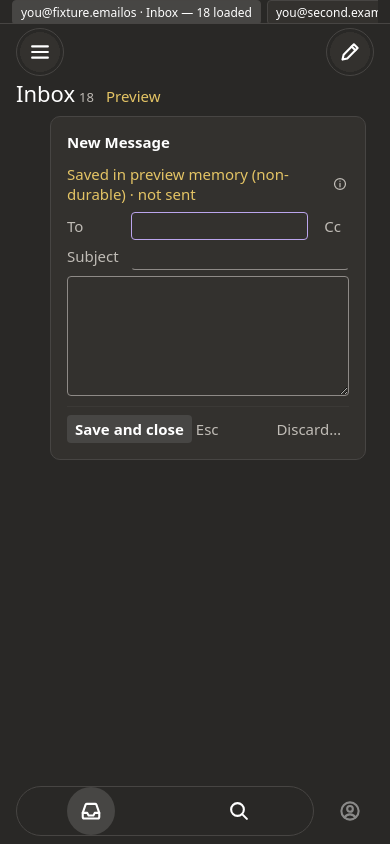
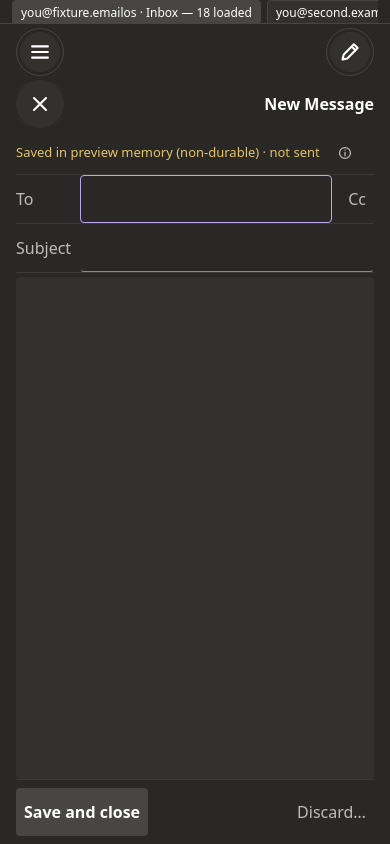
Before and after one commit to BbrSofiane/email-os, a Vue app: page / in a window 390 px wide. Both pictures are taken after a click on the button "Compose". Built offline with nearby package versions, Linux system fonts and the light colour scheme.

Commit message:
feat(mobile): lay out compact compose sheet

```diff
--- a/src/App.vue
+++ b/src/App.vue
@@ -2333,6 +2333,7 @@ const searchSyntaxEditHint = computed(() =>
                non-inert while composing. -->
           <ComposeCard
             v-if="composeCardOpen && !readerOpen"
+            :compact="layoutMode === 'compact'"
             :recipient-label="composeRecipientLabel"
             :notice="cardNotice"
             :active-ref="drafts.activeRef.value"
@@ -2546,6 +2547,7 @@ const searchSyntaxEditHint = computed(() =>
                  like the reply composer above it. -->
             <ComposeCard
               v-if="composeCardOpen && readerOpen"
+              :compact="layoutMode === 'compact'"
               :recipient-label="composeRecipientLabel"
               :notice="cardNotice"
               :active-ref="drafts.activeRef.value"
--- a/src/assets/mobile/compose.css
+++ b/src/assets/mobile/compose.css
@@ -1 +1,124 @@
 /* Compact compose surfaces. */
+.app[data-layout="compact"] .compose-card {
+  position: absolute;
+  z-index: 30;
+  inset: 0;
+  display: flex;
+  min-width: 0;
+  min-height: 0;
+  flex-direction: column;
+  margin: 0;
+  overflow: hidden;
+  border: 0;
+  border-radius: 0;
+  padding: 0 0 calc(env(safe-area-inset-bottom));
+  background: var(--surface);
+  font-size: 1rem;
+  line-height: 1.5;
+}
+.app[data-layout="compact"] .compose-card > .composer-body {
+  position: absolute;
+  inset: 0;
+  gap: 0;
+  overflow: hidden;
+  padding: 0 16px calc(8px + env(safe-area-inset-bottom));
+  background: var(--surface);
+}
+.app[data-layout="compact"] .compose-card .composer-top {
+  flex: none;
+  min-height: 56px;
+  align-items: center;
+  justify-content: flex-start;
+  border-bottom: 1px solid var(--rule);
+}
+.app[data-layout="compact"] .compose-card .composer-heading h2 {
+  margin: 0;
+  font-size: 1rem;
+  font-weight: 600;
+}
+.app[data-layout="compact"] .compose-card .composer-heading {
+  display: flex;
+  align-items: center;
+  gap: 12px;
+}
+.app[data-layout="compact"] .compose-card .compose-sheet-close {
+  display: grid;
+  flex: none;
+  width: 48px;
+  height: 48px;
+  place-items: center;
+  border: 0;
+  border-radius: 50%;
+  background: var(--surface-raised);
+}
+.app[data-layout="compact"] .compose-card .compose-sheet-close svg {
+  width: 24px;
+  height: 24px;
+}
+.app[data-layout="compact"] .compose-card .composer-status-group {
+  flex: none;
+  align-items: center;
+  font-size: var(--mobile-type-meta);
+}
+.app[data-layout="compact"] .compose-card .draft-status {
+  margin: 0;
+  font-size: var(--mobile-type-meta);
+}
+.app[data-layout="compact"] .compose-card .composer-caveat-toggle {
+  min-width: 48px;
+  min-height: 48px;
+  align-items: center;
+  justify-content: center;
+}
+.app[data-layout="compact"] .compose-card .composer-fields {
+  flex: 1 1 auto;
+  min-height: 0;
+  overflow: auto;
+  gap: 0;
+}
+.app[data-layout="compact"] .compose-card .field-row {
+  min-height: 48px;
+  border-bottom: 1px solid var(--rule);
+  font-size: 1rem;
+}
+.app[data-layout="compact"] .compose-card .field-input,
+.app[data-layout="compact"] .compose-card .field-summary {
+  min-width: 0;
+  min-height: 48px;
+  font-size: 1rem;
+}
+.app[data-layout="compact"] .compose-card .field-body {
+  display: flex;
+  flex: 1 1 auto;
+  min-height: 120px;
+}
+.app[data-layout="compact"] .compose-card .field-textarea {
+  width: 100%;
+  min-height: 100%;
+  resize: none;
+  border: 0;
+  padding: 12px 4px;
+  font-size: 1rem;
+  line-height: 1.5;
+}
+.app[data-layout="compact"] .compose-card .composer-footer {
+  flex: none;
+  flex-wrap: wrap;
+  margin: 0;
+  padding: 8px 0 0;
+}
+.app[data-layout="compact"] .compose-card .composer-footer button,
+.app[data-layout="compact"] .compose-card .conflict-actions button,
+.app[data-layout="compact"] .compose-card .discard-confirm button {
+  min-height: 48px;
+}
+.app[data-layout="compact"] .compose-card .composer-kbd {
+  display: none;
+}
+.app[data-layout="compact"] .compose-card [role="alert"],
+.app[data-layout="compact"] .compose-card .conflict-actions,
+.app[data-layout="compact"] .compose-card .discard-confirm {
+  flex: none;
+  min-width: 0;
+  overflow-wrap: anywhere;
+}
--- a/src/components/ComposeCard.vue
+++ b/src/components/ComposeCard.vue
@@ -16,6 +16,7 @@ import { computed, useId } from 'vue';
 import type { DraftContent, DraftRef, DraftSource, MailError } from '../lib/ipc/client';
 import { replyNoticeLine } from '../lib/reply-context';
 import DraftEditorCore from './DraftEditorCore.vue';
+import HeaderGlyph from './HeaderGlyph.vue';
 
 const props = defineProps<{
   /** Reply drafts only: the human-readable target shown as "Reply draft to {label}"; null hides it. */
@@ -42,6 +43,7 @@ const props = defineProps<{
   recoveryRequired: boolean;
   canCancelReplyPreparation: boolean;
   closeError: string | null;
+  compact?: boolean;
 }>();
 
 /** The card's accessible name: "New Message", or the reply draft's own title. */
@@ -116,6 +118,7 @@ function onSetField(field: keyof DraftContent, value: string): void {
     >
       <template #header>
         <header class="composer-heading">
+          <button v-if="props.compact" type="button" class="compose-sheet-close" data-test="compose-sheet-close" aria-label="Save and close" @click="emit('closeEditor')"><HeaderGlyph name="x" /></button>
           <h2 v-if="source?.kind === 'reply' && recipientLabel">Reply draft <span class="reply-to">to <span data-test="draft-recipient-label">{{ recipientLabel }}</span></span></h2>
           <h2 v-else-if="source?.kind === 'reply'">Reply draft</h2>
           <h2 v-else>New Message</h2>
```
